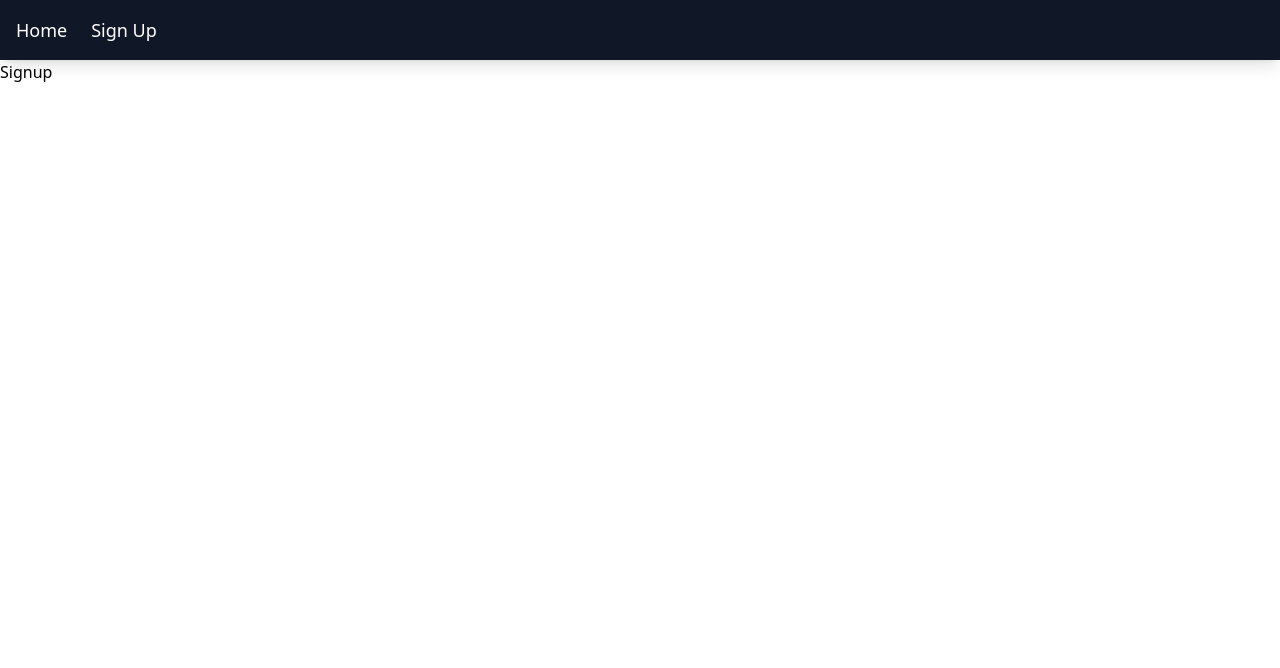
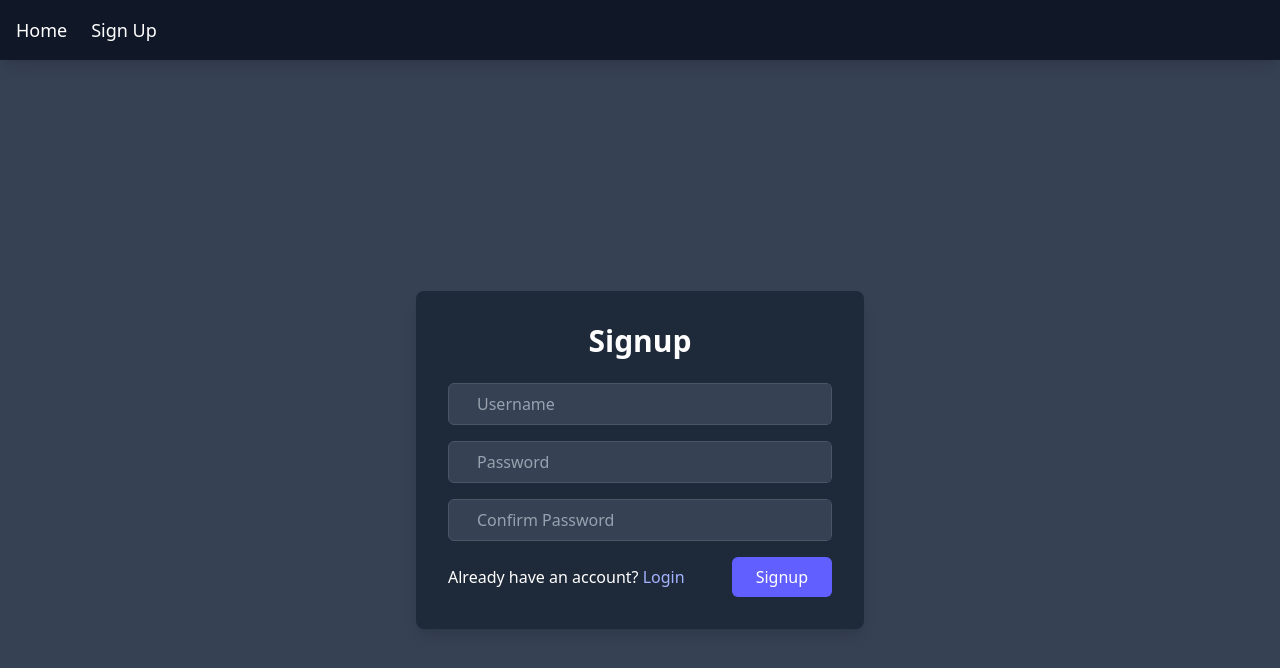
Before and after one commit to virotosh/fs2025, a React app in the folder frontend/: page /signup in a window 1280 px wide. Shown: the top 668 px of the page. Built offline with nearby package versions, Linux system fonts and the light colour scheme; the HTML template or start-up script is replaced by a standard one.

Commit message:
signup done

```diff
--- a/frontend/src/components/Signup.jsx
+++ b/frontend/src/components/Signup.jsx
@@ -1,7 +1,97 @@
-
+import { Link, useNavigate } from "react-router-dom";
+import { useState } from "react";
+import axios from "axios";
 
 function Signup() {
-    return ("Signup")
+    const [username, setUsername] = useState("");
+    const [password, setPassword] = useState("");
+    const [confirmPassword, setConfirmPassword] = useState("");
+    const [loading, setLoading] = useState(false);
+    const [error, setError] = useState("");
+    const navigate = useNavigate();
+    const handleSignup = async (e) => {
+        e.preventDefault();
+        setLoading(true);
+        try {
+            const res = await axios.post(
+                "/api/users/register",
+                { username, password, confirmPassword },
+                { withCredentials: true }
+            );
+            navigate("/login");
+        } catch (err) {
+            setError(err.response?.data?.message || "An error occurred");
+        } finally {
+            setLoading(false);
+        }
+    };
+
+    return (
+        <div
+           className="flex items-center justify-center min-h-screen bg-gray-700 bg-cover bg-center"
+       >
+           <div className="w-full max-w-md p-8 bg-gray-800 bg-opacity-80 rounded-lg shadow-lg">
+               <h2 className="mb-6 text-3xl font-semibold text-white text-center">
+                   Signup
+               </h2>
+               <form onSubmit={handleSignup} className="space-y-4">
+                   <div className="flex items-center border rounded-md border-gray-600 bg-gray-700">
+                       <a className="w-0 h-6 text-gray-400 ml-3" />
+                       <input
+                           type="text"
+                           className="w-full px-4 py-2 bg-gray-700 text-white placeholder-gray-400 focus:outline-none focus:ring-2 focus:ring-indigo-400"
+                           placeholder="Username"
+                           value={username}
+                           onChange={(e) => { setUsername(e.target.value); } }
+                           required
+                       />
+                   </div>
+                   <div className="flex items-center border rounded-md border-gray-600 bg-gray-700">
+                       <a className="w-0 h-6 text-gray-400 ml-3" />
+                       <input
+                           type="password"
+                           className="w-full px-4 py-2 bg-gray-700 text-white placeholder-gray-400 focus:outline-none focus:ring-2 focus:ring-indigo-400"
+                           placeholder="Password"
+                           value={password}
+                           onChange={(e) => setPassword(e.target.value) }
+                           required
+                       />
+                   </div>
+                   <div className="flex items-center border rounded-md border-gray-600 bg-gray-700">
+                       <a className="w-0 h-6 text-gray-400 ml-3" />
+                       <input
+                           type="password"
+                           className="w-full px-4 py-2 bg-gray-700 text-white placeholder-gray-400 focus:outline-none focus:ring-2 focus:ring-indigo-400"
+                           placeholder="Confirm Password"
+                           value={confirmPassword}
+                           onChange={(e) => setConfirmPassword(e.target.value) }
+                           required
+                       />
+                   </div>
+                   <div className="flex items-center justify-between mt-4">
+                       <p className="text-white">
+                           Already have an account?{" "}
+                           <Link
+                               to="/login"
+                               className="text-indigo-300 hover:underline"
+                           >
+                               Login
+                           </Link>
+                       </p>
+                       <button
+                           type="submit"
+                           className="px-6 py-2 text-white bg-indigo-500 rounded-md hover:bg-indigo-600 focus:outline-none focus:ring-2 focus:ring-indigo-400"
+                       >
+                           Signup
+                       </button>
+                   </div>
+               </form>
+               {error && (
+                   <div className="mt-4 text-red-300 text-center">{error}</div>
+               )}
+           </div>
+       </div>
+    )
 }
 
 export default Signup;
```
